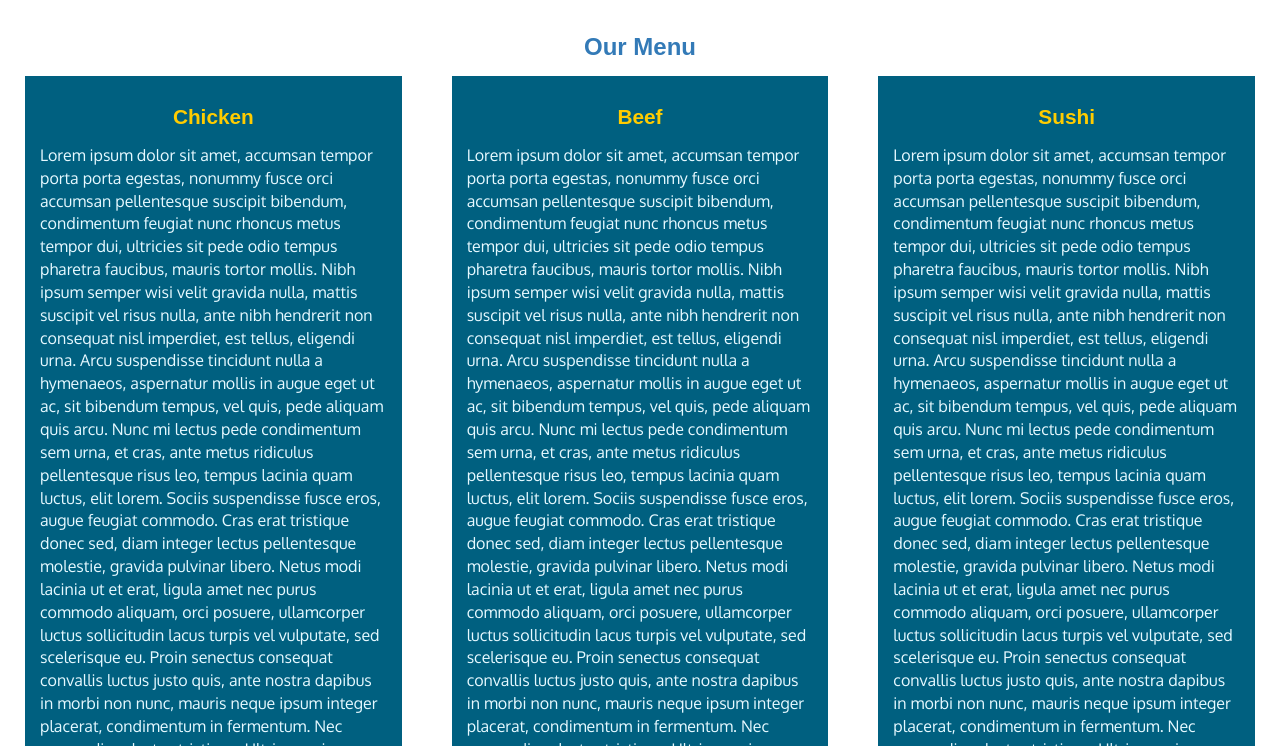
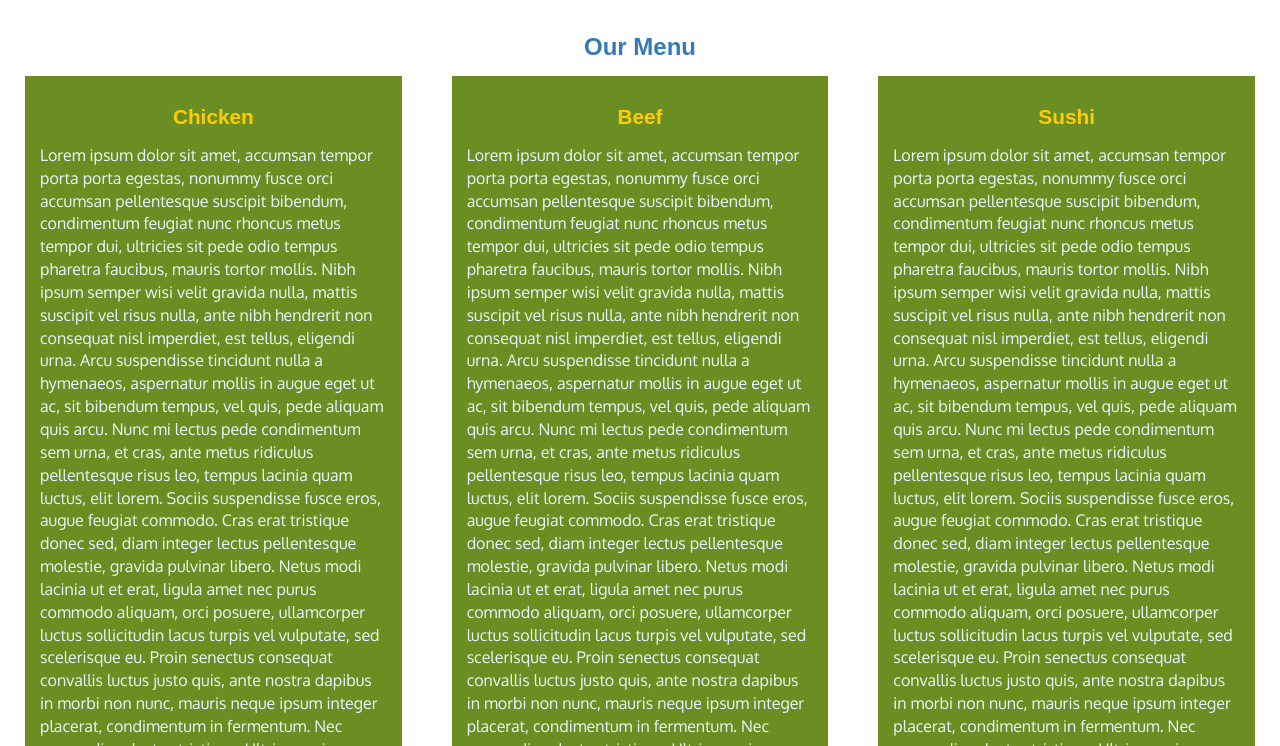
Before and after one commit to waqarzee/module3_solution, a plain HTML site: page Module3/index.html in a window 1280 px wide. Shown: the part 54-800 px from the top of the page. Drawn offline with Linux system fonts and the light colour scheme; a web font is replaced by a local one.

Commit message:
Module 3 solution.

```diff
--- a/Module3/css/styles.css
+++ b/Module3/css/styles.css
@@ -66,7 +66,7 @@ h3 {
 
 div.sectiontxt{
 	margin: 10px;
-	background: #006080;
+	background: #6b8e23;
 	color: #e6f9ff;
 	padding: 15px;
 }
```
